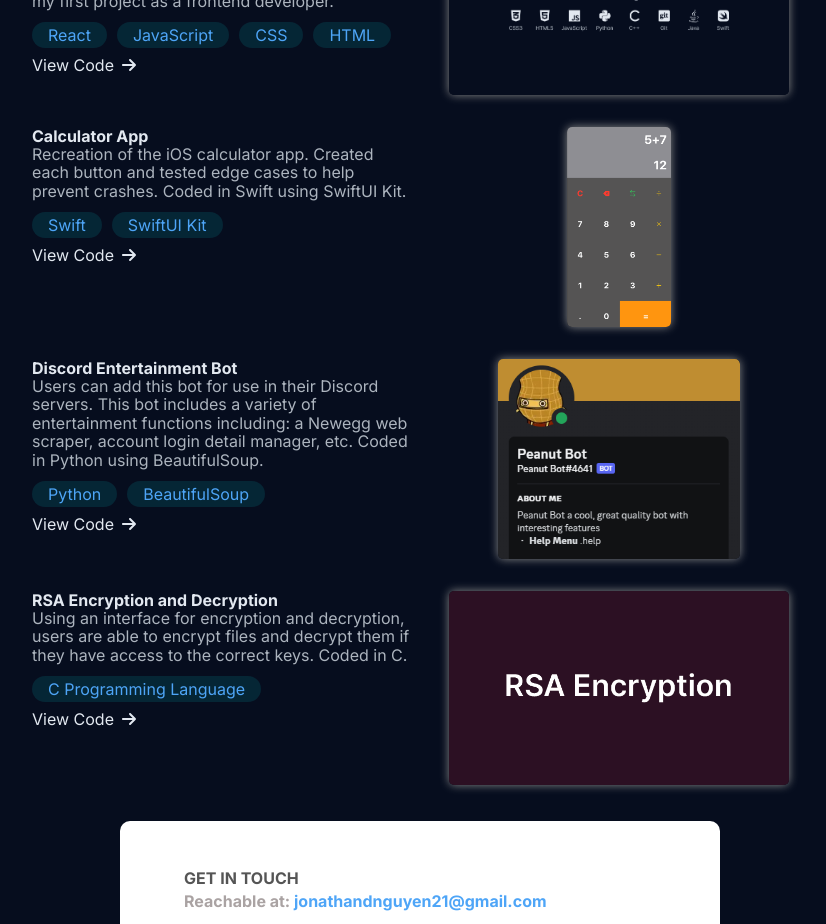
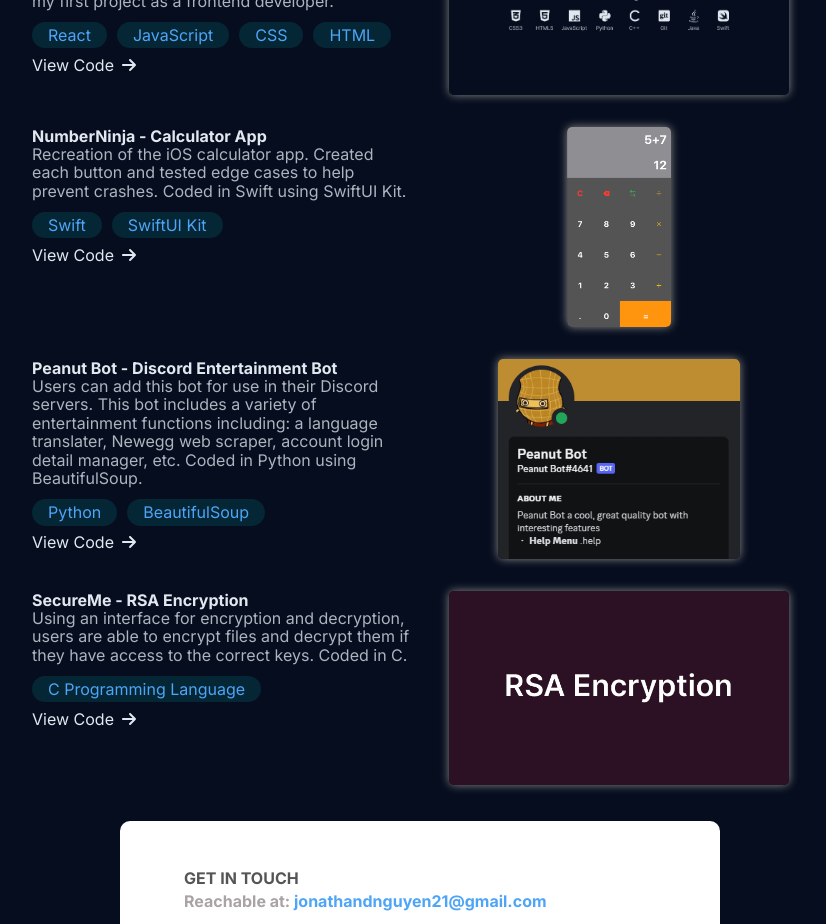
Before and after one commit to jonathanguyen21/Portfolio-Website, a React (Vite) app: page / in a window 1280 px wide. Shown: the part 1200-2124 px from the top of the page, without its empty margins (220-1046 px from the left). Built offline with nearby package versions, Linux system fonts and the light colour scheme.

Commit message:
Saving project names

```diff
--- a/components/Projects.jsx
+++ b/components/Projects.jsx
@@ -64,7 +64,7 @@
             className="card grid--1x2"
           >
             <section className="grid__element">
-              <h4>Calculator App</h4>
+              <h4>NumberNinja - Calculator App</h4>
               <p className="description">
                 Recreation of the iOS calculator app. Created each button and
                 tested edge cases to help prevent crashes. Coded in Swift using
@@ -100,12 +100,12 @@
             className="card grid--1x2"
           >
             <section className="grid__element">
-              <h4>Discord Entertainment Bot</h4>
+              <h4>Peanut Bot - Discord Entertainment Bot</h4>
               <p className="description">
                 Users can add this bot for use in their Discord servers. This
                 bot includes a variety of entertainment functions including: a
-                Newegg web scraper, account login detail manager, etc. Coded in
-                Python using BeautifulSoup.
+                language translater, Newegg web scraper, account login detail
+                manager, etc. Coded in Python using BeautifulSoup.
               </p>
               <Badge language="Python" />
               <Badge language="BeautifulSoup" />
@@ -137,7 +137,7 @@
             className="card grid--1x2"
           >
             <section className="grid__element">
-              <h4>RSA Encryption and Decryption</h4>
+              <h4>SecureMe - RSA Encryption</h4>
               <p className="description">
                 Using an interface for encryption and decryption, users are able
                 to encrypt files and decrypt them if they have access to the
```
Also changed, not shown: 1 other file (tests, documents, lock files or other folders).
